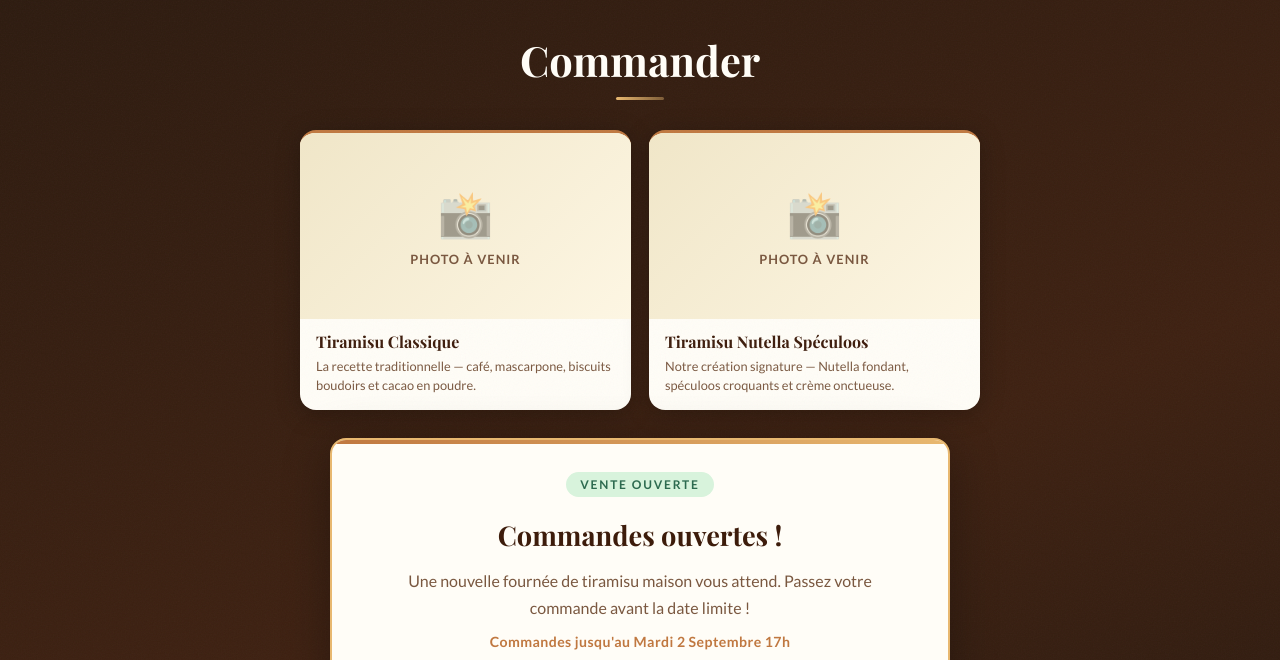
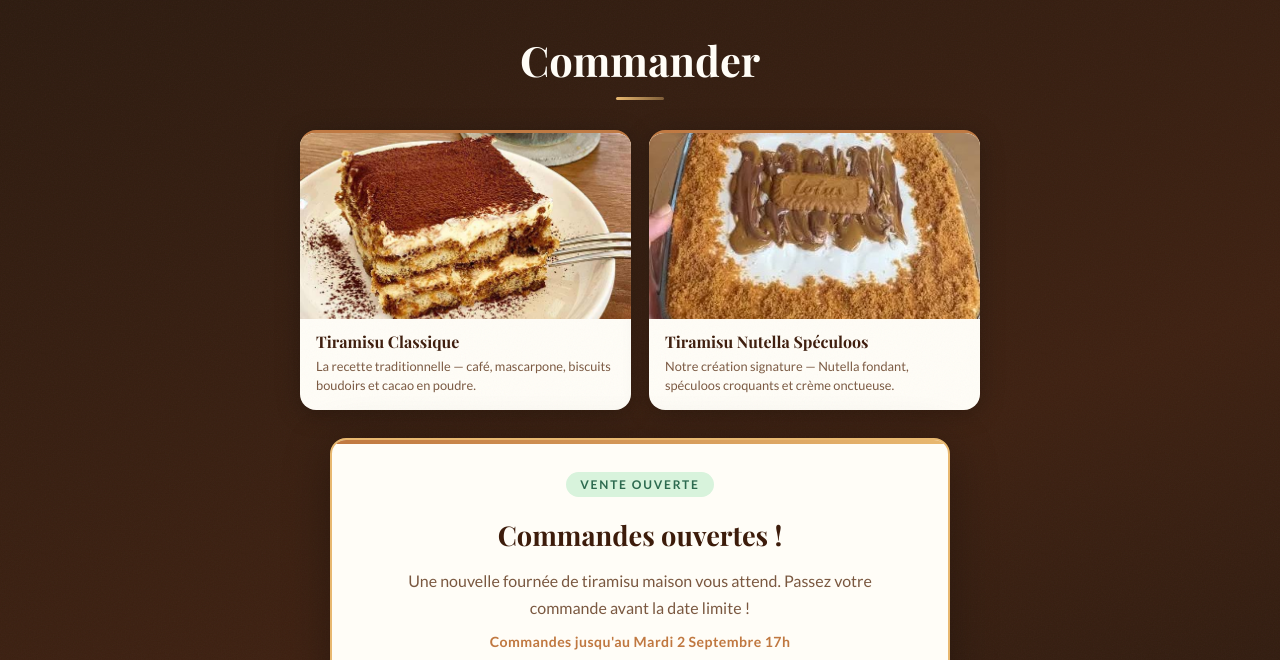
Before and after one commit to cesargauzins/daddimt, a plain HTML site: page index.html in a window 1280 px wide. Shown: the part 820-1480 px from the top of the page. Drawn offline with nearby package versions, Linux system fonts and the light colour scheme; a web font is replaced by a local one.

Commit message:
Refactor index.html and fix image references
Updated HTML structure and corrected image paths.

```diff
--- a/index.html
+++ b/index.html
@@ -60,7 +60,7 @@
           <div class="product-card__img-wrap">
             <div class="product-card__placeholder"><span>📸</span><p>Photo à venir</p></div>
             <!-- Renomme ton image en tiramisu-classique.jpg et place-la dans le dossier du projet -->
-            <img src="classique.png" alt="Tiramisu Classique" class="product-card__img"
+            <img src="recette_tiramisu clasiuz.jpg" alt="Tiramisu Classique" class="product-card__img"
                  style="display:none" onload="this.style.display='block';this.previousElementSibling.style.display='none'" />
           </div>
           <div class="product-card__info">
@@ -72,7 +72,7 @@
           <div class="product-card__img-wrap">
             <div class="product-card__placeholder"><span>📸</span><p>Photo à venir</p></div>
             <!-- Renomme ton image en tiramisu-nutella.jpg et place-la dans le dossier du projet -->
-            <img src="nutella.png" alt="Tiramisu Nutella Spéculoos" class="product-card__img"
+            <img src="speculoooss.jpeg" alt="Tiramisu Nutella Spéculoos" class="product-card__img"
                  style="display:none" onload="this.style.display='block';this.previousElementSibling.style.display='none'" />
           </div>
           <div class="product-card__info">
```
